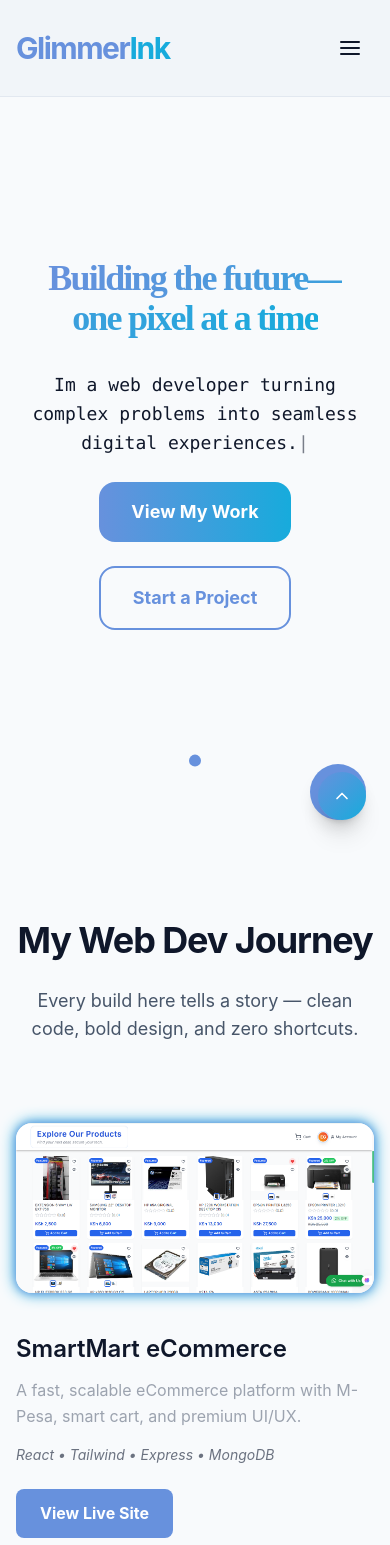
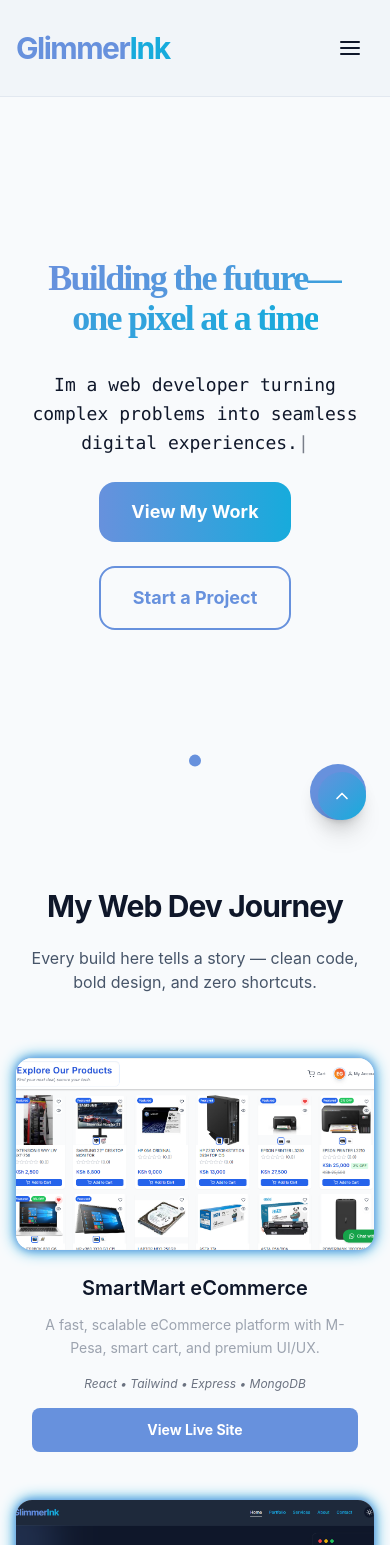
Before and after one commit to Ehud-Guzman/glimmer-ink, a React (Vite) app: page / in a window 390 px wide. Shown: the top 1545 px of the page. Built offline with nearby package versions, Linux system fonts and the light colour scheme.

Commit message:
Final upload touches

```diff
--- a/src/components/Portfolio/DevJourneyShowcase.jsx
+++ b/src/components/Portfolio/DevJourneyShowcase.jsx
@@ -1,14 +1,15 @@
+// DevJourneyShowcase.jsx
 import JourneyCard from "./JourneyCard";
 import { journeyProjects } from "./journeyProjects";
 
 const DevJourneyShowcase = () => {
   return (
-    <section className="bg-[var(--current-bg)] py-24 px-4 md:px-12 transition-colors duration-300">
-      <div className="text-center  mb-20">
-        <h2 className="text-4xl md:text-5xl font-display font-bold text-[var(--current-text)]">
+    <section id="portfolio" className="bg-[var(--current-bg)] py-16 md:py-24 px-4 md:px-12 transition-colors duration-300">
+      <div className="text-center mb-16 md:mb-20">
+        <h2 className="text-3xl md:text-5xl font-display font-bold text-[var(--current-text)]">
           My Web Dev Journey
         </h2>
-        <p className="mt-4 text-lg max-w-xl mx-auto text-[color:var(--neutral-600)] dark:text-[color:var(--neutral-300)]">
+        <p className="mt-4 text-base md:text-lg max-w-xl mx-auto text-[color:var(--neutral-600)] dark:text-[color:var(--neutral-300)]">
           Every build here tells a story — clean code, bold design, and zero shortcuts.
         </p>
       </div>
@@ -16,9 +17,9 @@ const DevJourneyShowcase = () => {
       <div className="max-w-7xl mx-auto">
         {journeyProjects.map((project, index) => (
           <JourneyCard
-            key={index}
+            key={project.title}
             project={project}
-            alignRight={index % 2 === 0}
+            index={index}
           />
         ))}
       </div>
--- a/src/components/Portfolio/JourneyCard.jsx
+++ b/src/components/Portfolio/JourneyCard.jsx
@@ -5,31 +5,33 @@ const JourneyCard = ({ project, alignRight }) => {
     <motion.div
       initial={{ opacity: 0, x: alignRight ? 100 : -100 }}
       whileInView={{ opacity: 1, x: 0 }}
-      viewport={{ once: true }}
+      viewport={{ once: true, margin: "-50px" }} // Added margin to trigger animation sooner
       transition={{ duration: 0.7, ease: "easeOut" }}
       className={`flex flex-col md:flex-row ${
         alignRight ? "md:flex-row-reverse" : ""
-      } items-center gap-10 my-20`}
+      } items-center gap-6 md:gap-10 my-12 md:my-20`} // Reduced gap and margin for mobile
     >
+      {/* Image Section */}
       <div className="w-full md:w-1/2">
         <div className="rounded-xl overflow-hidden shadow-neon hover:shadow-lg transition-all duration-300">
           <img
             src={project.image}
             alt={project.title}
-            className="w-full object-cover"
+            className="w-full h-48 md:h-64 object-cover" // Added fixed height for consistency
           />
         </div>
       </div>
 
-      <div className="md:w-1/2 text-[var(--current-text)] text-left transition-colors duration-300">
+      {/* Content Section */}
+      <div className="w-full md:w-1/2 text-[var(--current-text)] text-center md:text-left transition-colors duration-300 px-4"> {/* Added padding for mobile */}
 
-        <h3 className="text-2xl md:text-3xl font-display font-semibold mb-3">
+        <h3 className="text-xl md:text-3xl font-display font-semibold mb-3"> {/* Smaller text on mobile */}
           {project.title}
         </h3>
-        <p className="text-gray-400 mb-4 text-base leading-relaxed">
+        <p className="text-gray-400 mb-4 text-sm md:text-base leading-relaxed"> {/* Smaller text on mobile */}
           {project.description}
         </p>
-        <div className="text-sm text-gray-500 mb-6 italic">
+        <div className="text-xs md:text-sm text-gray-500 mb-4 md:mb-6 italic"> {/* Smaller text on mobile */}
           {project.stack.join(" • ")}
         </div>
         {project.liveUrl && (
@@ -37,7 +39,7 @@ const JourneyCard = ({ project, alignRight }) => {
             href={project.liveUrl}
             target="_blank"
             rel="noopener noreferrer"
-            className="inline-block px-6 py-3 rounded-lg bg-primary text-white font-bold hover:shadow-lg hover:bg-primary/90 transition-all"
+            className="inline-block px-5 py-3 rounded-lg bg-primary text-white font-bold hover:shadow-lg hover:bg-primary/90 transition-all text-sm md:text-base w-full md:w-auto text-center" // Full width on mobile
           >
             View Live Site
           </a>
```
